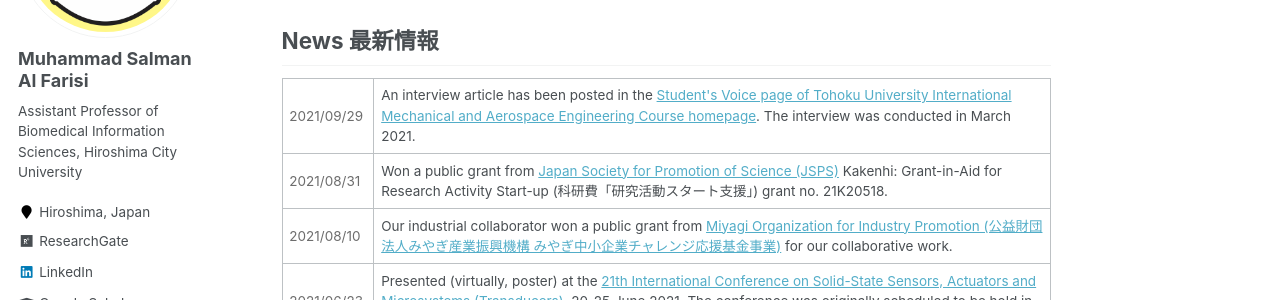
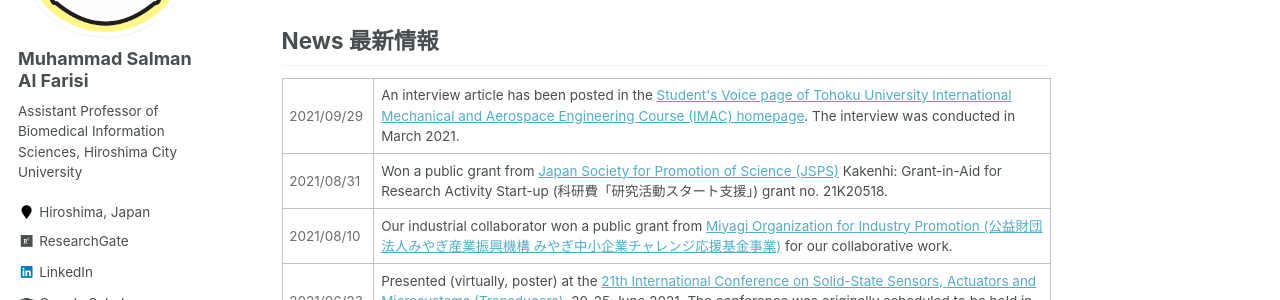
Before and after one commit to msalfarisi/msalfarisi.github.io, a Jekyll site: the page built from _pages/home.md, in a window 1280 px wide and 900 px high, scrolled down 457 px. Shown: the part 173-473 px from the top of the window. Built offline with Jekyll 4.4.1, drawn with Linux system fonts in a browser that asks for light colours; some web fonts are replaced.

Commit message:
Update home.md

```diff
--- a/_pages/home.md
+++ b/_pages/home.md
@@ -24,7 +24,7 @@
  <table style="width:100%">
   <tr>
     <td style="color:#6d6d6d;">2021/09/29</td>
-    <td>An interview article has been posted in the <a href="http://www.imac.mech.tohoku.ac.jp/outline/voice.html">Student's Voice page of Tohoku University International Mechanical and Aerospace Engineering Course homepage</a>. The interview was conducted in March 2021.</td>
+    <td>An interview article has been posted in the <a href="http://www.imac.mech.tohoku.ac.jp/outline/voice.html">Student's Voice page of Tohoku University International Mechanical and Aerospace Engineering Course (IMAC) homepage</a>. The interview was conducted in March 2021.</td>
   </tr>
   <tr>
     <td style="color:#6d6d6d;">2021/08/31</td>
```
